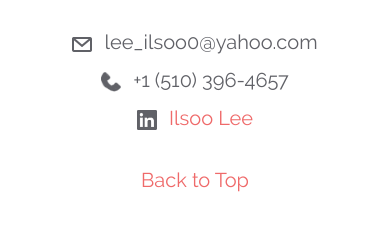
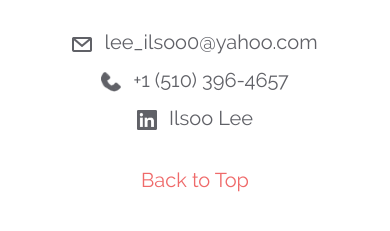
Before and after one commit to soo1017/soolee, a Jekyll site: the page built from index.html, in a window 390 px wide and 1400 px high, scrolled down 4905 px. Shown: the part 1109-1340 px from the top of the window. Built offline with Jekyll 4.4.1, drawn with Linux system fonts in a browser that asks for light colours; nearby versions of some CDN libraries.

```diff
--- a/_includes/contact.html
+++ b/_includes/contact.html
@@ -26,7 +26,7 @@
                 <img src="{{ site.url }}{{ site.data.footer.linkedin_icon }}" class="contact-icon" />
             </div>
             <div class="column">
-                <a class="contact-text" href="{{ site.linkedin}}" target="_blank" rel="noopener noreferrer">{{ site.data.aboutme.name }}</a>
+                <a class="contact-text linkedin-color" href="{{ site.linkedin}}" target="_blank" rel="noopener noreferrer">{{ site.data.aboutme.name }}</a>
             </div>
         </div>
     </div>
--- a/css/style.scss
+++ b/css/style.scss
@@ -202,6 +202,9 @@
     .header-title {
         font-size: 3.5rem;
     }
+    .linkedin-color {
+        color: rgb(96, 97, 103);
+    }
 
 }
 
```
